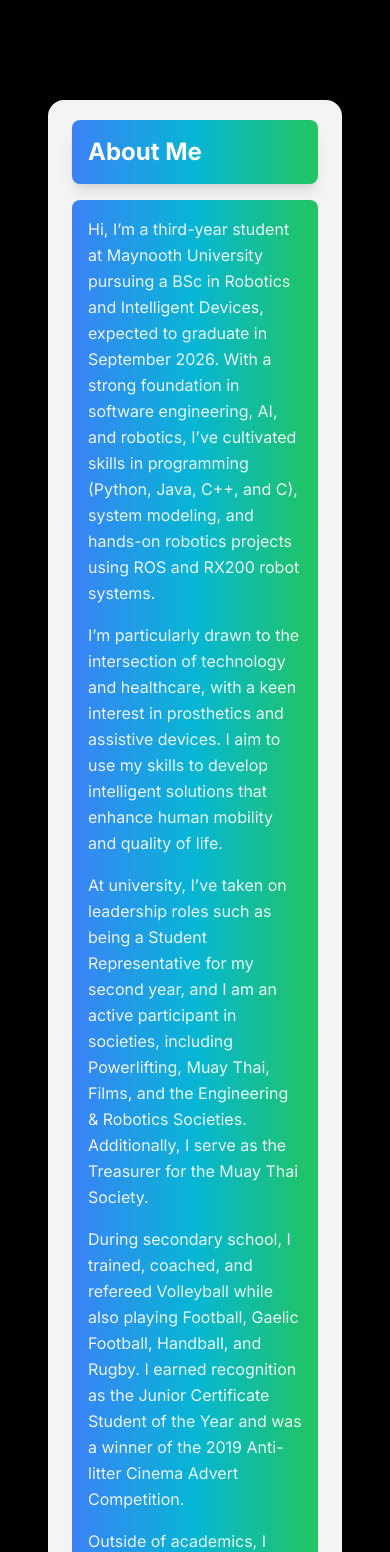
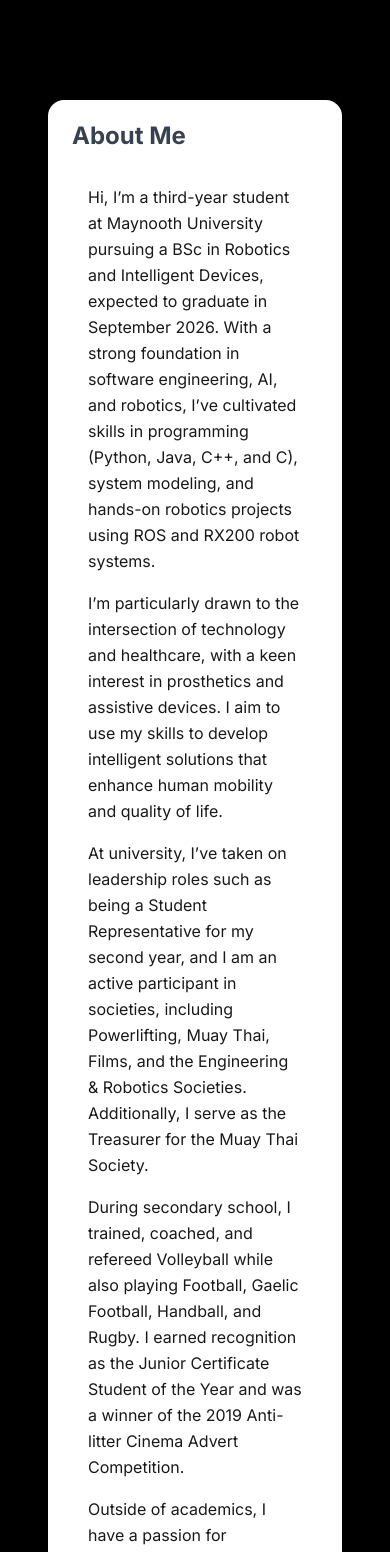
Before and after one commit to Chris-Sibanda/Portfolio, a Next.js app: page / in a window 390 px wide. Shown: the part 4300-5852 px from the top of the page. Built offline with nearby package versions, Linux system fonts and the light colour scheme.

Commit message:
updated About section to match theme styles

```diff
--- a/src/app/components/AboutSection.jsx
+++ b/src/app/components/AboutSection.jsx
@@ -1,6 +1,5 @@
 'use client';
 import React, { useTransition, useState } from 'react';
-import Image from 'next/image';
 import TabButton from './TabButton';
 import { motion, useAnimation } from 'framer-motion';
 
@@ -11,20 +10,6 @@ const TAB_DATA = [
     content: (
       <>
         <ul className="pl-2 flex flex-wrap bg-black justify-center md:justify-start gap-6 border-2 border-gray-700 mt-4 p-4 rounded-lg">
-          <motion.li
-            whileHover={{
-              y: [-2, 2, -2, 2, -1.5, 1.5, -0.5, 0.5, 0],
-            }}
-            transition={{
-              duration: 2,
-              ease: 'linear',
-              loop: Infinity,
-            }}
-            className="relative group text-center text-white px-2 py-2 bg-gradient-to-r from-blue-500 via-cyan-800 animate-shine border-4 rounded-lg"
-          >
-            <span className="relative z-10">C++</span>
-          </motion.li>
-
           <motion.li
             whileHover={{
               y: [-2, 2, -2, 2, -1.5, 1.5, -0.5, 0.5, 0],
@@ -48,7 +33,8 @@ const TAB_DATA = [
               ease: 'linear',
               loop: Infinity,
             }}
-            className="relative group text-center text-white px-2 py-2 bg-gradient-to-r from-blue-500 via-cyan-800  animate-shine border-4 rounded-lg">
+            className="relative group text-center text-white px-2 py-2 bg-gradient-to-r from-blue-500 via-cyan-800 animate-shine border-4 rounded-lg"
+          >
             <span className="relative z-10">Embedded Systems</span>
           </motion.li>
 
@@ -61,8 +47,7 @@ const TAB_DATA = [
               ease: 'linear',
               loop: Infinity,
             }}
-            className="relative group text-center text-white px-2 py-2 bg-gradient-to-r from-blue-500 via-cyan-800  animate-shine border-4 rounded-lg"
-          >
+            className="relative group text-center text-white px-2 py-2 bg-gradient-to-r from-blue-500 via-cyan-800  animate-shine border-4 rounded-lg">
             <span className="relative z-10">Software Engineering</span>
           </motion.li>
 
@@ -78,6 +63,20 @@ const TAB_DATA = [
             className="relative group text-center text-white px-2 py-2 bg-gradient-to-r from-blue-500 via-cyan-800  animate-shine border-4 rounded-lg"
           >
             <span className="relative z-10">Artificial Intelligence</span>
+          </motion.li>
+
+          <motion.li
+            whileHover={{
+              y: [-2, 2, -2, 2, -1.5, 1.5, -0.5, 0.5, 0],
+            }}
+            transition={{
+              duration: 2,
+              ease: 'linear',
+              loop: Infinity,
+            }}
+            className="relative group text-center text-white px-2 py-2 bg-gradient-to-r from-blue-500 via-cyan-800  animate-shine border-4 rounded-lg"
+          >
+            <span className="relative z-10"></span>
           </motion.li>
 
           <motion.li
@@ -130,7 +129,7 @@ const TAB_DATA = [
               loop: Infinity,
             }}
             className="relative group text-center text-white px-2 py-2 bg-gradient-to-r from-blue-500 via-cyan-800 animate-shine border-4 rounded-lg">
-            <span className="relative z-10">C++</span>
+            <span className="relative z-10">Leadership</span>
           </motion.li>
 
           <motion.li
@@ -737,8 +736,8 @@ const TAB_DATA = [
     id: 'education',
     content: (
       <>
-        <div className="p-4 rounded-lg bg-gradient-to-r from-blue-500 via-cyan-500 to-green-500 text-white">
-          <h2 className="text-2xl font-bold mb-4 text-center">Education</h2>
+        <div className="p-4 my-4 rounded-lg bg-gradient-to-r from-blue-500 via-cyan-500 to-green-500 text-white">
+          <h2 className="text-2xl font-bold mb-4 text-start">Education</h2>
           <ul className="list-none text-base lg:text-lg px-4 py-2 bg-white rounded-lg shadow-lg text-gray-800">
             <li className="mb-6">
               <span style={{ color: 'green' }}>&#10036;</span>
@@ -765,12 +764,12 @@ const TAB_DATA = [
     ),
   },
   {
-    title: 'Employment Experience',
-    id: 'employment experience',
+    title: 'Employment History',
+    id: 'employment history',
     content: (
       <>
-        <div className="p-4 rounded-lg bg-gradient-to-r from-blue-500 via-cyan-500 to-green-500 text-white">
-    <h2 className="text-2xl font-bold mb-4 text-center">Employment History</h2>
+        <div className="p-4 my-4 rounded-lg bg-gradient-to-r from-blue-500 via-cyan-500 to-green-500 text-white">
+    <h2 className="text-2xl font-bold mb-4 text-start">Employment History</h2>
     <ul className="list-none text-base lg:text-lg px-4 py-2 bg-white rounded-lg shadow-lg text-gray-800">
       <li className="mb-6">
         <span style={{ color: 'green' }}>&#10036;</span>
@@ -829,29 +828,29 @@ const AboutSection = () => {
   };
 
   return (
-    <section className="py-1 lg:py-4 pb-0 lg:pb-0 m-0 bg-gray-100 p-6 rounded-2xl shadow-lg my-8">
-      <h2 className="text-start font-bold text-white mt-4 mb-4 text-2xl md:text-3xl lg:text-4xl bg-gradient-to-r from-blue-500 via-cyan-500 to-green-500 p-4 rounded-lg shadow-lg">
+    <section className="py-1 lg:py-4 pb-0 lg:pb-0 m-0 bg-white p-6 rounded-2xl shadow-lg my-8">
+      <h2 className="text-start font-bold text-gray-700 mt-4 mb-4 text-2xl md:text-3xl lg:text-4xl bg-white">
         About Me
       </h2>
-      <div className="p-4 rounded-lg bg-gradient-to-r from-blue-500 via-cyan-500 to-green-500 text-white">
-        <p className="text-base lg:text-lg opacity-90 leading-relaxed mb-4">
+      <div className="p-4 rounded-lg bg-white text-gray-700">
+        <p className="text-black lg:text-lg opacity-90 leading-relaxed mb-4">
           Hi, I’m a third-year student at Maynooth University pursuing a BSc in Robotics and Intelligent Devices, expected to graduate in September 2026. With a strong foundation in software engineering, AI, and robotics, I’ve cultivated skills in programming (Python, Java, C++, and C), system modeling, and hands-on robotics projects using ROS and RX200 robot systems.
         </p>
-        <p className="text-base lg:text-lg opacity-90 leading-relaxed mb-4">
+        <p className="text-black lg:text-lg opacity-90 leading-relaxed mb-4">
           I’m particularly drawn to the intersection of technology and healthcare, with a keen interest in prosthetics and assistive devices. I aim to use my skills to develop intelligent solutions that enhance human mobility and quality of life.
         </p>
-        <p className="text-base lg:text-lg opacity-90 leading-relaxed mb-4">
+        <p className="text-black lg:text-lg opacity-90 leading-relaxed mb-4">
           At university, I’ve taken on leadership roles such as being a Student Representative for my second year, and I am an active participant in societies, including Powerlifting, Muay Thai, Films, and the Engineering & Robotics Societies. Additionally, I serve as the Treasurer for the Muay Thai Society.
         </p>
-        <p className="text-base lg:text-lg opacity-90 leading-relaxed mb-4">
+        <p className="text-black lg:text-lg opacity-90 leading-relaxed mb-4">
           During secondary school, I trained, coached, and refereed Volleyball while also playing Football, Gaelic Football, Handball, and Rugby. I earned recognition as the Junior Certificate Student of the Year and was a winner of the 2019 Anti-litter Cinema Advert Competition.
         </p>
-        <p className="text-base lg:text-lg opacity-90 leading-relaxed">
+        <p id="skills" className="text-black lg:text-lg opacity-90 leading-relaxed">
           Outside of academics, I have a passion for powerlifting, Muay Thai, and watching Formula 1. I also enjoy exploring new technologies, films, and engaging in creative pursuits that inspire my work in robotics and design. I look forward to connecting and embarking on a journey of transformative design and engineering together.
         </p>
       </div>
 
-      <div className="flex flex-col sm:flex-row justify-start mt-8 text-xl md:text-3xl lg:text-3xl font-bold">
+      <div id="employment-history-section" className="flex flex-col sm:flex-row justify-start mt-8 text-xl md:text-3xl lg:text-3xl font-bold">
         <TabButton
           selectTab={() => handleTabChange('skills')}
           active={tab === 'skills'}
@@ -867,15 +866,15 @@ const AboutSection = () => {
           Education{' '}
         </TabButton>
         <TabButton
-          selectTab={() => handleTabChange('employment experience')}
-          active={tab === 'employment experience'}
+          selectTab={() => handleTabChange('employment history')}
+          active={tab === 'employment history'}
         >
           {' '}
-          Employment Experience{' '}
+          Employment History{' '}
         </TabButton>
       </div>
 
-      <div className="m-8 pb-8">
+      <div className="m-0 pb-6">
         {TAB_DATA.find((t) => t.id === tab).content}
       </div>
     </section>
```
